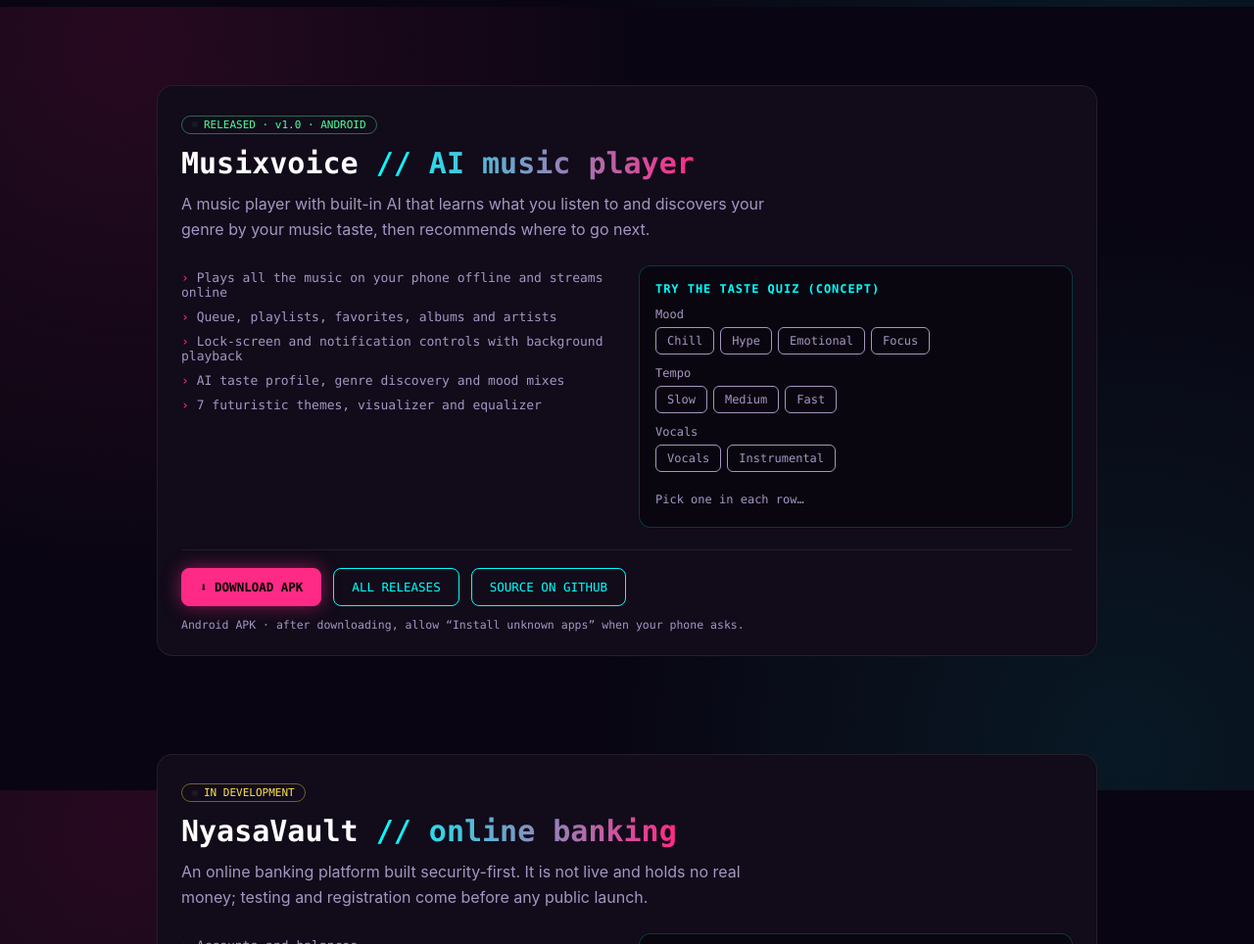
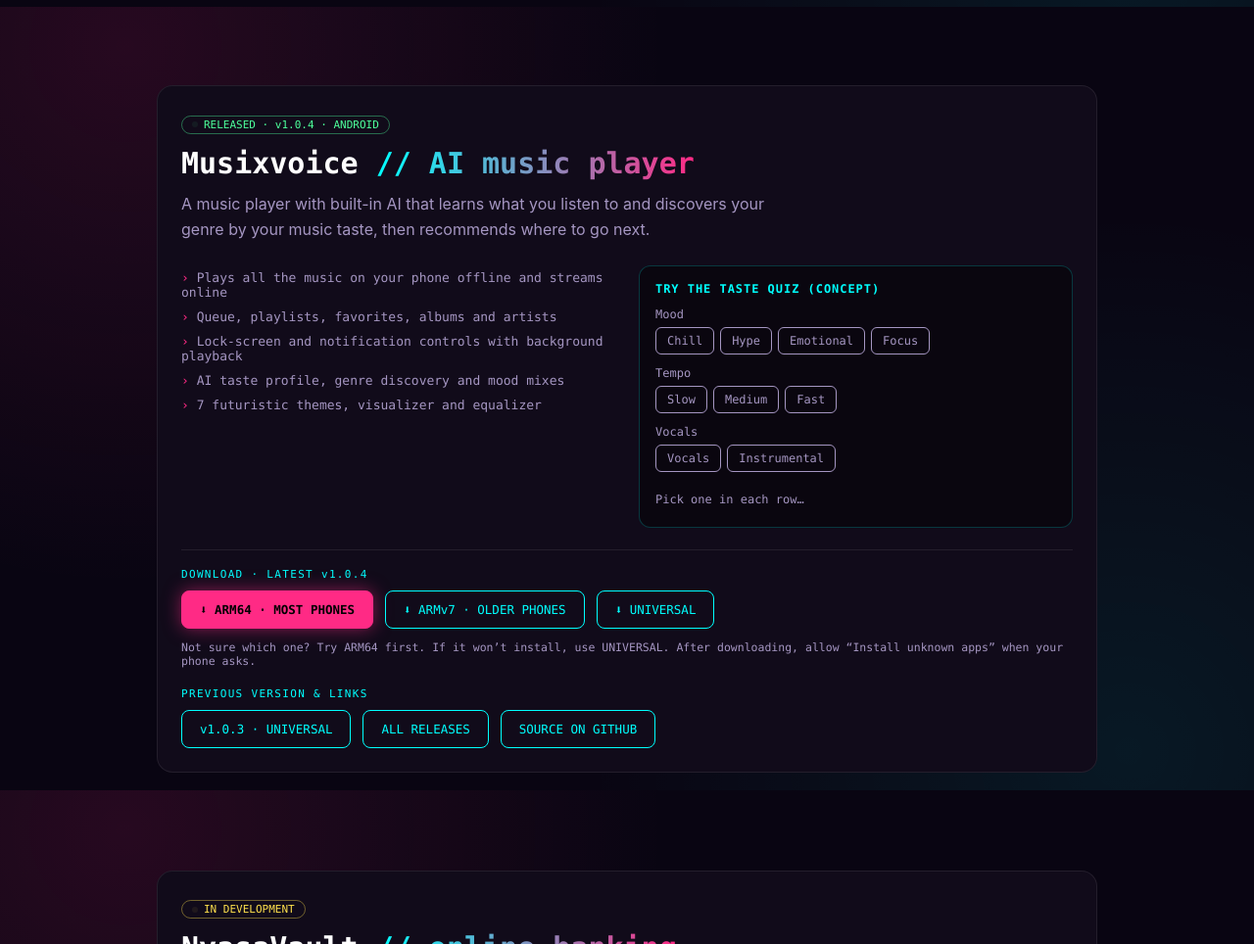
Before and after one commit to EphraimSib/MyPortfolio, a plain HTML site: page index.html in a window 1280 px wide. Shown: the part 793-1757 px from the top of the page at 98% size. Drawn offline with Linux system fonts and the light colour scheme.

Commit message:
Add versioned APK downloads

```diff
--- a/index.html
+++ b/index.html
@@ -44,6 +44,7 @@ h2{font:700 clamp(22px,4vw,30px) var(--mono);margin-bottom:12px}
 .st i{width:6px;height:6px;border-radius:50%;background:var(--y);animation:b 1.4s infinite}
 .st.ok{color:#4dff9b;border-color:rgba(77,255,155,.4)}.st.ok i{background:#4dff9b}
 .dl{margin-top:22px;padding-top:18px;border-top:1px solid rgba(255,255,255,.08)}
+.dlh{font:11px var(--mono);color:var(--c);letter-spacing:.12em;margin-bottom:10px}
 .dl small{display:block;font:11.5px var(--mono);color:var(--mu);margin-top:12px}
 .cols{display:grid;grid-template-columns:1fr 1fr;gap:24px}
 @media(max-width:760px){.cols{grid-template-columns:1fr}}
@@ -100,7 +101,7 @@ footer{text-align:center;font:12px var(--mono);color:var(--mu);padding:60px 0 40
 <p class="sub">Musixvoice is released for Android. NyasaVault and Smith Agent are in active development. Each card below describes what the project is, what it does and where it stands.</p></section>
 
 <section id="musixvoice" class="rv"><div class="card">
-<span class="st ok"><i></i>RELEASED · v1.0 · ANDROID</span><h2>Musixvoice <span class="g">// AI music player</span></h2>
+<span class="st ok"><i></i>RELEASED · v1.0.4 · ANDROID</span><h2>Musixvoice <span class="g">// AI music player</span></h2>
 <p class="sub">A music player with built-in AI that learns what you listen to and discovers your genre by your music taste, then recommends where to go next.</p>
 <div class="cols"><div><ul class="ft"><li>Plays all the music on your phone offline and streams online</li><li>Queue, playlists, favorites, albums and artists</li><li>Lock-screen and notification controls with background playback</li><li>AI taste profile, genre discovery and mood mixes</li><li>7 futuristic themes, visualizer and equalizer</li></ul></div>
 <div class="box"><h3>TRY THE TASTE QUIZ (CONCEPT)</h3>
@@ -108,8 +109,12 @@ footer{text-align:center;font:12px var(--mono);color:var(--mu);padding:60px 0 40
 <div class="q"><p>Tempo</p><div class="ch" data-k="t"><button data-v="slow">Slow</button><button data-v="mid">Medium</button><button data-v="fast">Fast</button></div></div>
 <div class="q"><p>Vocals</p><div class="ch" data-k="v"><button data-v="voc">Vocals</button><button data-v="ins">Instrumental</button></div></div>
 <div class="res" id="res"><span style="font:12px var(--mono);color:var(--mu)">Pick one in each row…</span></div></div></div>
-<div class="dl"><div class="row"><a class="btn p" href="https://github.com/EphraimSib/Musixvoice/releases/latest/download/Musixvoice.apk">⬇ DOWNLOAD APK</a><a class="btn" href="https://github.com/EphraimSib/Musixvoice/releases" target="_blank" rel="noopener">ALL RELEASES</a><a class="btn" href="https://github.com/EphraimSib/Musixvoice" target="_blank" rel="noopener">SOURCE ON GITHUB</a></div>
-<small>Android APK · after downloading, allow “Install unknown apps” when your phone asks.</small></div>
+<div class="dl">
+<p class="dlh">DOWNLOAD · LATEST v1.0.4</p>
+<div class="row"><a class="btn p" href="https://github.com/EphraimSib/Musixvoice/releases/download/v1.0.4/Musixvoice-arm64-v8a.apk">⬇ ARM64 · MOST PHONES</a><a class="btn" href="https://github.com/EphraimSib/Musixvoice/releases/download/v1.0.4/Musixvoice-armeabi-v7a.apk">⬇ ARMv7 · OLDER PHONES</a><a class="btn" href="https://github.com/EphraimSib/Musixvoice/releases/download/v1.0.4/Musixvoice.apk">⬇ UNIVERSAL</a></div>
+<small>Not sure which one? Try ARM64 first. If it won’t install, use UNIVERSAL. After downloading, allow “Install unknown apps” when your phone asks.</small>
+<p class="dlh" style="margin-top:20px">PREVIOUS VERSION &amp; LINKS</p>
+<div class="row"><a class="btn" href="https://github.com/EphraimSib/Musixvoice/releases/download/v1.0.3/Musixvoice.apk">v1.0.3 · UNIVERSAL</a><a class="btn" href="https://github.com/EphraimSib/Musixvoice/releases" target="_blank" rel="noopener">ALL RELEASES</a><a class="btn" href="https://github.com/EphraimSib/Musixvoice" target="_blank" rel="noopener">SOURCE ON GITHUB</a></div></div>
 </div></section>
 
 <section id="nyasavault" class="rv"><div class="card">
```
